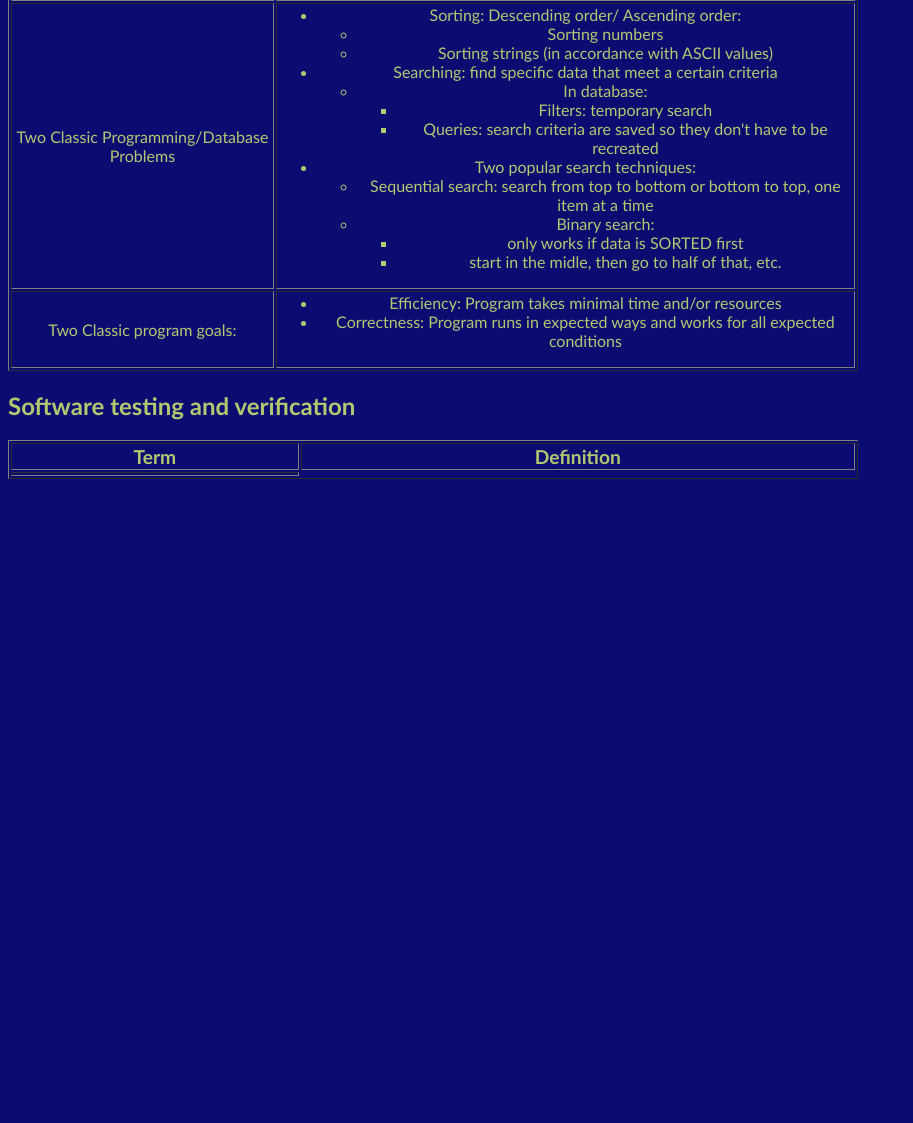
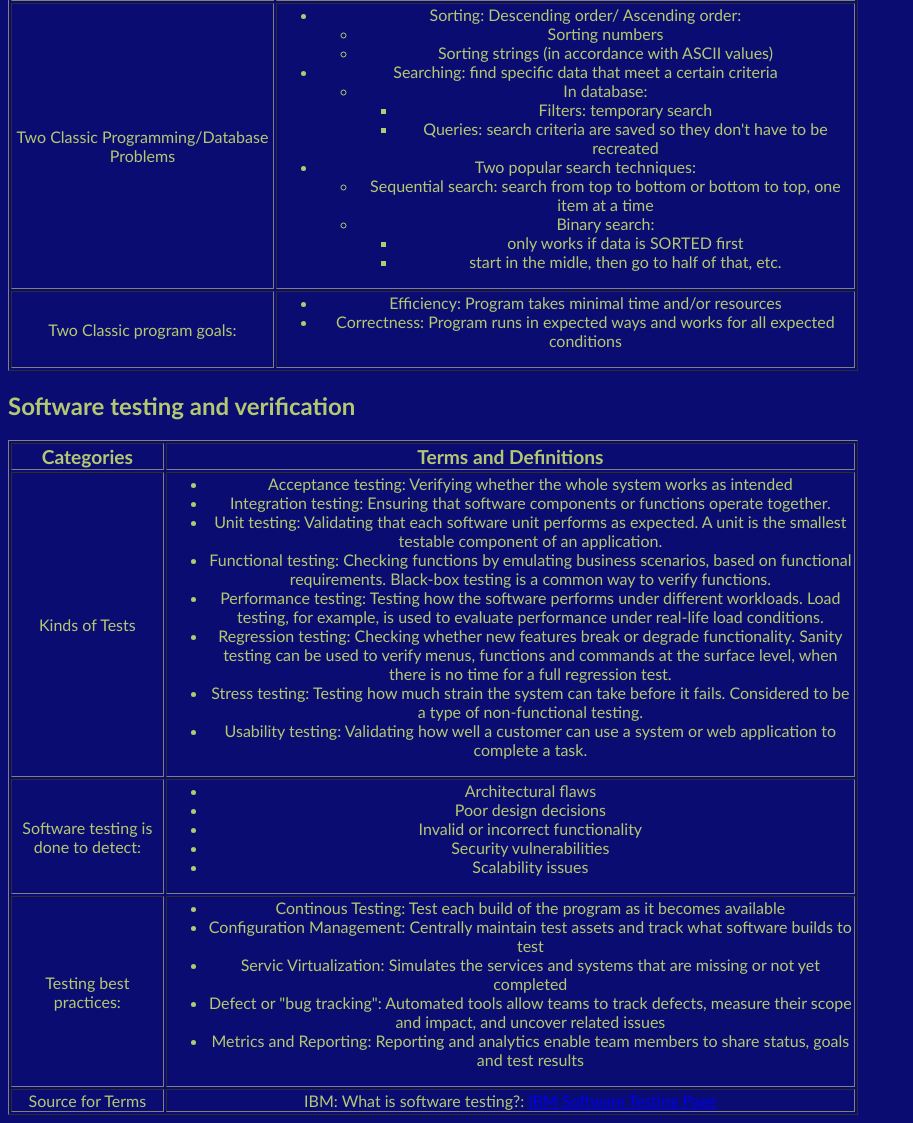
Before and after one commit to gsanok-pvcc/gsanok-pvcc.github.io, a plain HTML site: page programming.html in a window 1280 px wide. Shown: the part 483-1606 px from the top of the page, without its empty margins (0-913 px from the left). Before the commit the page ends 970 px from the top, so only its background shows below. Drawn offline with Linux system fonts and the light colour scheme.

Commit message:
Add files via upload

```diff
--- a/programming.html
+++ b/programming.html
@@ -76,9 +76,46 @@
                 <h2>Software testing and verification</h2>
                 <table border="1" style="text-align:center;" width="850">
                     <tr style="font-weight: bold; font-size: 120%;">
-                        <td>Term </td>
-                        <td>Definition </td>
+                        <td>Categories </td>
+                        <td>Terms and Definitions </td>
                     </tr>
                     <tr>
-                        <td></td>
+                        <td>Kinds of Tests</td>
+                        <td><ul>
+                            <li>Acceptance testing: Verifying whether the whole system works as intended</li>
+                            <li>Integration testing: Ensuring that software components or functions operate together.</li>
+                            <li>Unit testing: Validating that each software unit performs as expected. A unit is the smallest testable component of an application.</li>
+                            <li>Functional testing: Checking functions by emulating business scenarios, based on functional requirements. Black-box testing is a common way to verify functions.</li>
+                            <li>Performance testing: Testing how the software performs under different workloads. Load testing, for example, is used to evaluate performance under real-life load conditions.</li>
+                            <li>Regression testing: Checking whether new features break or degrade functionality. Sanity testing can be used to verify menus, functions and commands at the surface level, when there is no time for a full regression test.</li>
+                            <li>Stress testing: Testing how much strain the system can take before it fails. Considered to be a type of non-functional testing.</li>
+                            <li>Usability testing: Validating how well a customer can use a system or web application to complete a task.</li>
+                        </ul></td>
                     </tr>
+                    <tr>
+                        <td>Software testing is done to detect:</td>
+                        <td><ul>
+                            <li>Architectural flaws</li>
+                            <li>Poor design decisions</li>
+                            <li>Invalid or incorrect functionality</li>
+                            <li>Security vulnerabilities</li>
+                            <li>Scalability issues</li>
+                        </ul></td>
+                    </tr>
+                    <tr>
+                        <td>Testing best practices:</td>
+                        <td><ul>
+                            <li>Continous Testing: Test each build of the program as it becomes available</li>
+                            <li>Configuration Management: Centrally maintain test assets and track what software builds to test</li>
+                            <li>Servic Virtualization: Simulates the services and systems that are missing or not yet completed</li>
+                            <li>Defect or "bug tracking": Automated tools allow teams to track defects, measure their scope and impact, and uncover related issues</li>
+                            <li>Metrics and Reporting: Reporting and analytics enable team members to share status, goals and test results</li>
+                        </ul></td>
+                    </tr>
+                    <tr>
+                        <td>Source for Terms</td>
+                        <td>IBM: What is software testing?: <a href= "https://www.ibm.com/topics/software-testing"> IBM Software Testing Page</a></td>
+                    </tr>
+                    </table>
+                    </body>
+                    </html>
```
